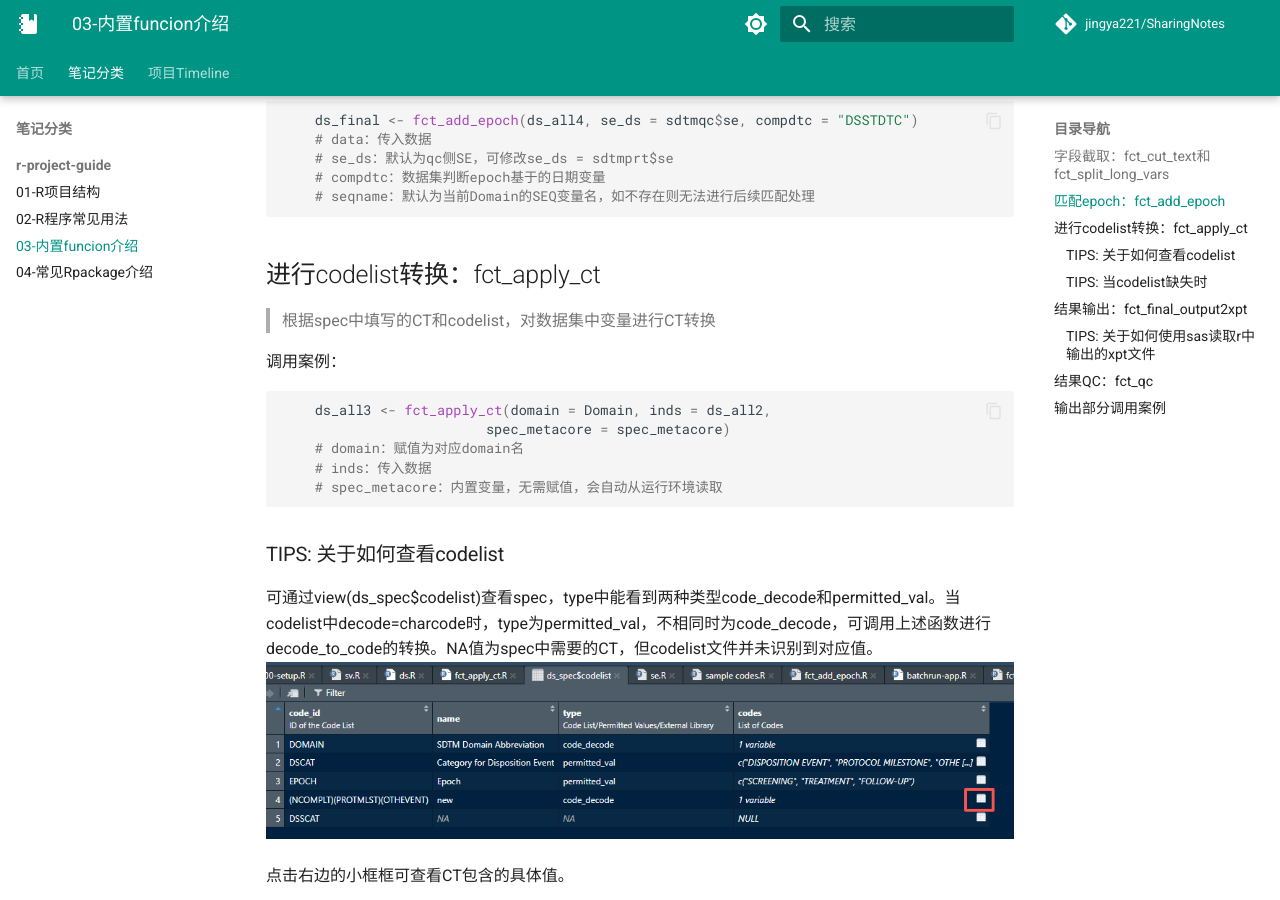
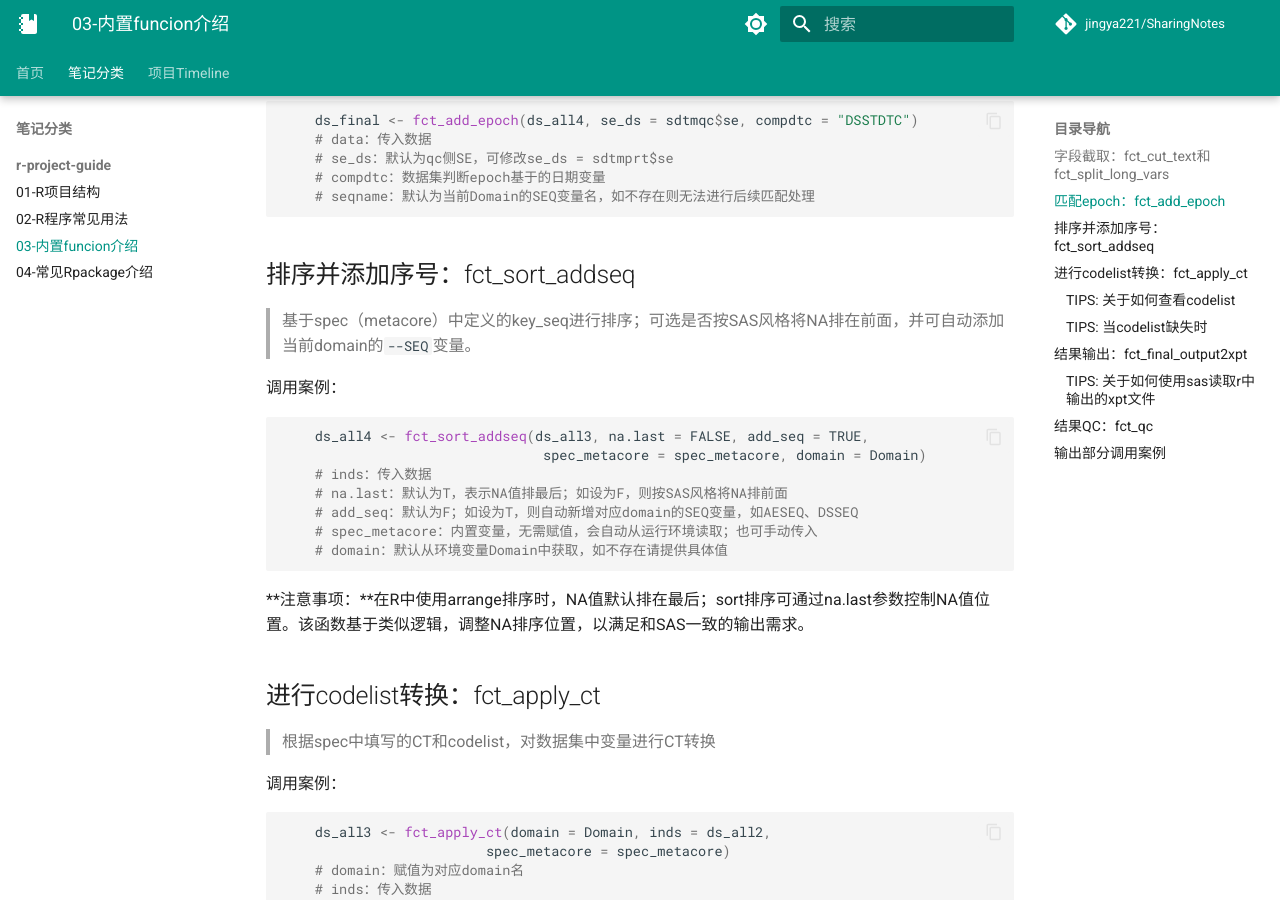
Before and after one commit to jingya221/SharingNotes, an MkDocs documentation site: the page built from docs/notes/r-project-guide/03-内置funcion介绍.md, in a window 1280 px wide and 900 px high, scrolled down 657 px. Built offline with MkDocs 1.6.1 and Material for MkDocs 9.7.7, drawn with Linux system fonts in a browser that asks for light colours; comment, search, counter and statistics services are not loaded.

Commit message:
Update notes index - 2026/03/30 周一 10:24:56

````diff
--- a/docs/notes/r-project-guide/03-内置funcion介绍.md
+++ b/docs/notes/r-project-guide/03-内置funcion介绍.md
@@ -24,6 +24,22 @@
     # compdtc：数据集判断epoch基于的日期变量
     # seqname：默认为当前Domain的SEQ变量名，如不存在则无法进行后续匹配处理
 ```
+
+## 排序并添加序号：fct_sort_addseq
+> 基于spec（metacore）中定义的key_seq进行排序；可选是否按SAS风格将NA排在前面，并可自动添加当前domain的`--SEQ`变量。
+
+调用案例：
+```R
+    ds_all4 <- fct_sort_addseq(ds_all3, na.last = FALSE, add_seq = TRUE,
+                                spec_metacore = spec_metacore, domain = Domain)
+    # inds：传入数据
+    # na.last：默认为T，表示NA值排最后；如设为F，则按SAS风格将NA排前面
+    # add_seq：默认为F；如设为T，则自动新增对应domain的SEQ变量，如AESEQ、DSSEQ
+    # spec_metacore：内置变量，无需赋值，会自动从运行环境读取；也可手动传入
+    # domain：默认从环境变量Domain中获取，如不存在请提供具体值
+```
+
+**注意事项：**在R中使用arrange排序时，NA值默认排在最后；sort排序可通过na.last参数控制NA值位置。该函数基于类似逻辑，调整NA排序位置，以满足和SAS一致的输出需求。
 
 ## 进行codelist转换：fct_apply_ct
 > 根据spec中填写的CT和codelist，对数据集中变量进行CT转换
````
Also changed, not shown: README.md (+2 -2 lines), docs/index.md (+1 -1 lines).
